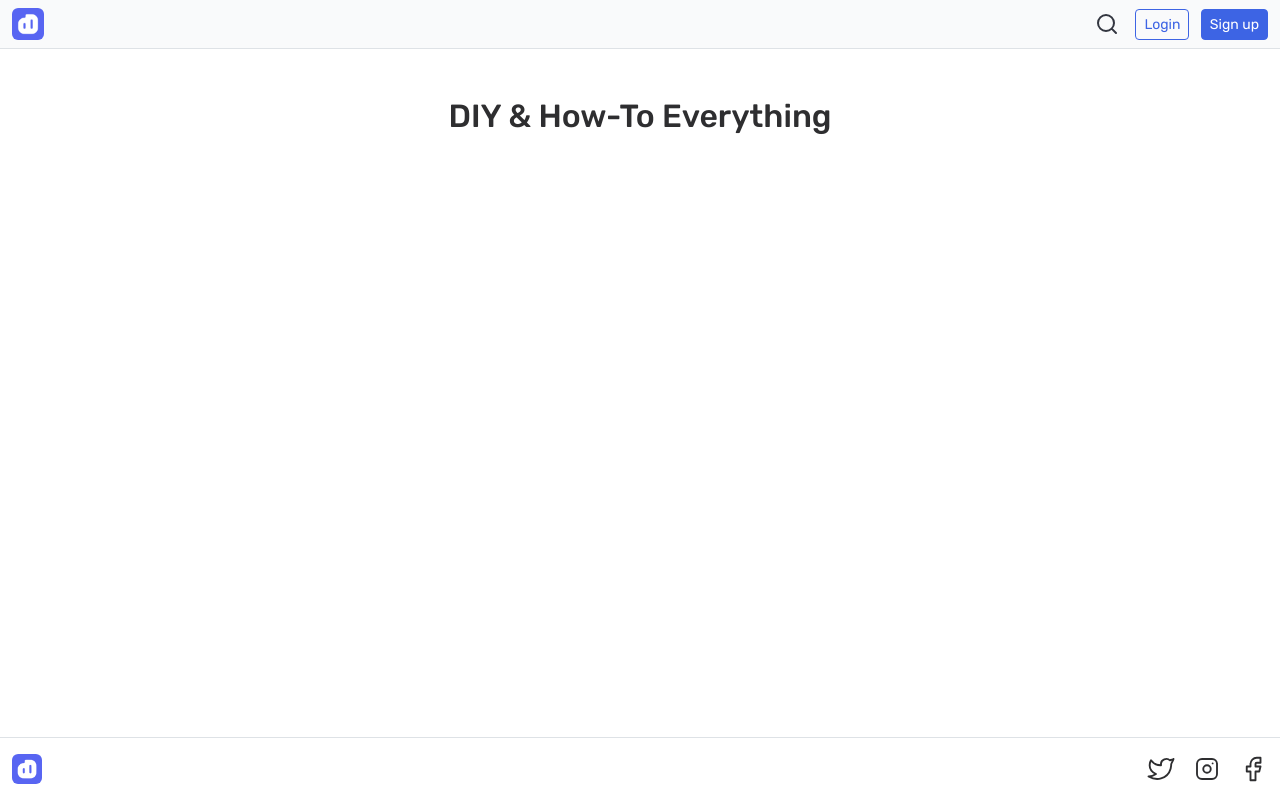
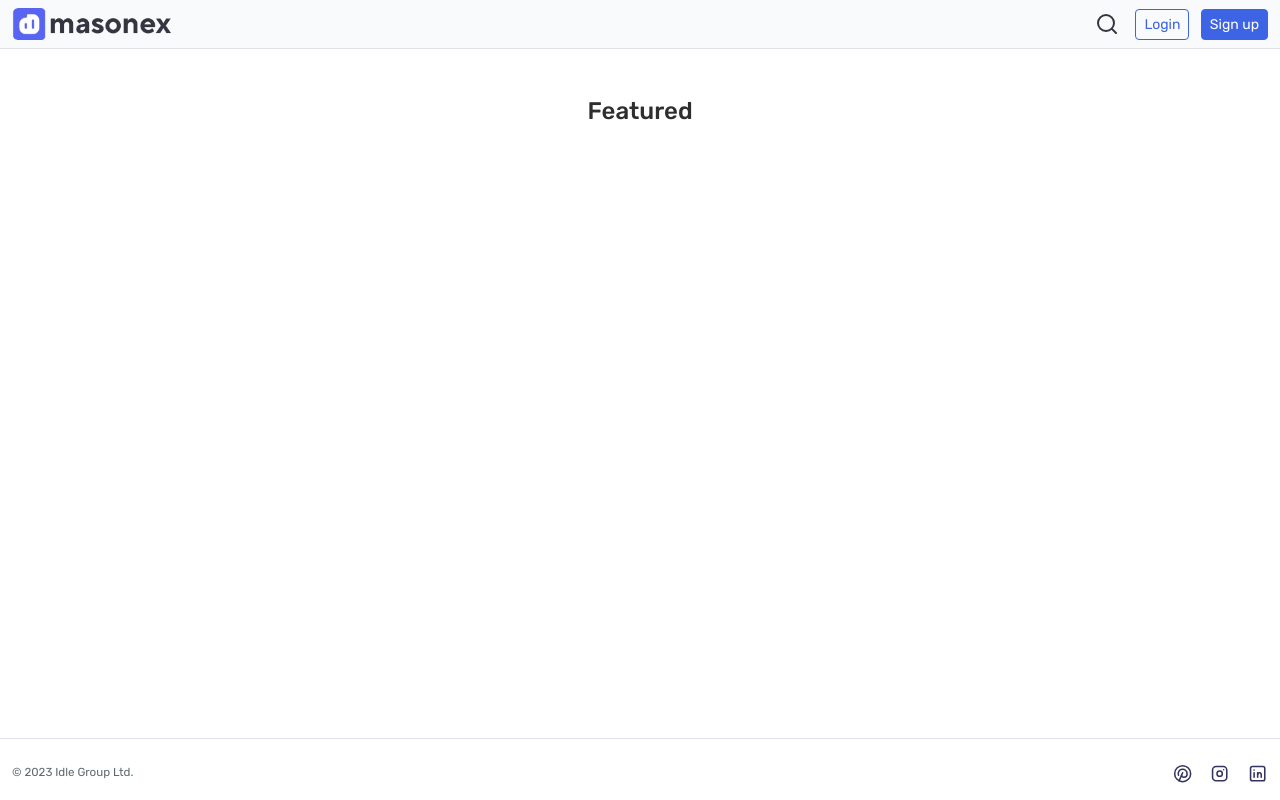
Before and after one commit to zobweyt/curiouse, a Django app: page / in a window 1280 px wide. Run offline with Django 4.2, Linux system fonts and the light colour scheme; data that the repository does not hold is empty; some libraries are stand-ins or nearby versions.

Commit message:
fasfasfsasfas

```diff
--- a/masonex/feed/templates/feed/base.html
+++ b/masonex/feed/templates/feed/base.html
@@ -22,7 +22,7 @@
     <script src="{% static 'feed/js/main.js' %}"></script>
     {% block extrascript %}
     {% endblock extrascript %}
-    <link rel="icon" href="{% static 'feed/dist/images/mlogo.ico' %}" type="image/x-icon">
+    <link rel="icon" href="{% static 'feed/dist/images/logo.png' %}" type="image/x-icon">
 </head>
 <body class="d-flex flex-column min-vh-100">
     {% block body %}
--- a/masonex/feed/templates/feed/includes/footer.html
+++ b/masonex/feed/templates/feed/includes/footer.html
@@ -1,20 +1,22 @@
 {% load static %}
 
-<footer class="py-3 border-top">
-    <div class="container-xxl d-flex justify-content-between ">
-        <a href="{% url 'home' %}" class="m-0 p-0 d-block"><img src="{% static 'feed/dist/images/logo.png' %}" alt="masonex" height="30"></a>
-        <ul class="list-unstyled d-flex gap-3 m-0">
+<footer class="pt-4 pb-3 border-top">
+    <div class="container-xxl d-flex justify-content-between align-items-center">
+        <p class="mb-0 text-muted fs-sm">&copy; 2023 Idle Group Ltd.</p>
+        <ul class="list-unstyled mb-0 d-flex flex-wrap gap-2 gap-sm-3">
             <li>
-                <a class="nav-link d-block" href="#">
-                    <svg xmlns="http://www.w3.org/2000/svg" width="30" height="30" viewBox="0 0 24 24" stroke-width="1.5" stroke="currentColor" fill="none" stroke-linecap="round" stroke-linejoin="round">
+                <a class="d-block" href="https://www.pinterest.com/">
+                    <svg xmlns="http://www.w3.org/2000/svg" class="icon fs-5" width="24" height="24" viewBox="0 0 24 24" stroke-width="1.75" stroke="#333460" fill="none" stroke-linecap="round" stroke-linejoin="round">
                         <path stroke="none" d="M0 0h24v24H0z" fill="none"></path>
-                        <path d="M22 4.01c-1 .49 -1.98 .689 -3 .99c-1.121 -1.265 -2.783 -1.335 -4.38 -.737s-2.643 2.06 -2.62 3.737v1c-3.245 .083 -6.135 -1.395 -8 -4c0 0 -4.182 7.433 4 11c-1.872 1.247 -3.739 2.088 -6 2c3.308 1.803 6.913 2.423 10.034 1.517c3.58 -1.04 6.522 -3.723 7.651 -7.742a13.84 13.84 0 0 0 .497 -3.753c-.002 -.249 1.51 -2.772 1.818 -4.013z"></path>
+                        <line x1="8" y1="20" x2="12" y2="11"></line>
+                        <path d="M10.7 14c.437 1.263 1.43 2 2.55 2c2.071 0 3.75 -1.554 3.75 -4a5 5 0 1 0 -9.7 1.7"></path>
+                        <circle cx="12" cy="12" r="9"></circle>
                     </svg>
                 </a>
             </li>
             <li>
-                <a class="nav-link d-block" href="#">
-                    <svg xmlns="http://www.w3.org/2000/svg" width="30" height="30" viewBox="0 0 24 24" stroke-width="1.5" stroke="currentColor" fill="none" stroke-linecap="round" stroke-linejoin="round">
+                <a class="d-block" href="https://www.instagram.com/">
+                    <svg xmlns="http://www.w3.org/2000/svg" class="icon fs-5" width="24" height="24" viewBox="0 0 24 24" stroke-width="1.75" stroke="#333460" fill="none" stroke-linecap="round" stroke-linejoin="round">
                         <path stroke="none" d="M0 0h24v24H0z" fill="none"></path>
                         <rect x="4" y="4" width="16" height="16" rx="4"></rect>
                         <circle cx="12" cy="12" r="3"></circle>
@@ -23,10 +25,14 @@
                 </a>
             </li>
             <li>
-                <a class="nav-link d-block" href="#">
-                    <svg xmlns="http://www.w3.org/2000/svg" width="30" height="30" viewBox="0 0 24 24" stroke-width="1.5" stroke="currentColor" fill="none" stroke-linecap="round" stroke-linejoin="round">
+                <a class="d-block" href="https://www.linkedin.com/">
+                    <svg xmlns="http://www.w3.org/2000/svg" class="icon fs-5" width="24" height="24" viewBox="0 0 24 24" stroke-width="1.75" stroke="#333460" fill="none" stroke-linecap="round" stroke-linejoin="round">
                         <path stroke="none" d="M0 0h24v24H0z" fill="none"></path>
-                        <path d="M7 10v4h3v7h4v-7h3l1 -4h-4v-2a1 1 0 0 1 1 -1h3v-4h-3a5 5 0 0 0 -5 5v2h-3"></path>
+                        <rect x="4" y="4" width="16" height="16" rx="2"></rect>
+                        <line x1="8" y1="11" x2="8" y2="16"></line>
+                        <line x1="8" y1="8" x2="8" y2="8.01"></line>
+                        <line x1="12" y1="16" x2="12" y2="11"></line>
+                        <path d="M16 16v-3a2 2 0 0 0 -4 0"></path>
                     </svg>
                 </a>
             </li>
--- a/masonex/feed/templates/feed/includes/header.html
+++ b/masonex/feed/templates/feed/includes/header.html
@@ -4,7 +4,7 @@
     <div class="container-xxl">
         <div class="d-flex flex-wrap align-items-center justify-content-center">
             <a href="{% url 'home' %}" class="d-flex align-items-center">
-                <img src="{% static 'feed/dist/images/logo.png' %}" alt="Logo" width="32" height="32">
+                <img src="{% static 'feed/dist/images/masonex.png' %}" height="32">
             </a>
             <div class="ms-auto me-2 me-md-3">
                 <a href="{% url 'search' %}">
@@ -38,6 +38,19 @@
                     </li>
                     <li class="p-0"><hr class="dropdown-divider"></li>
                     <li>
+                        <a class="dropdown-item" href="{% url 'post_create' %}">
+                            <div class="d-flex align-items-center gap-2">
+                                <svg xmlns="http://www.w3.org/2000/svg" class="icon" width="24" height="24" viewBox="0 0 24 24" stroke-width="2" stroke="currentColor" fill="none" stroke-linecap="round" stroke-linejoin="round">
+                                    <path stroke="none" d="M0 0h24v24H0z" fill="none"></path>
+                                    <rect x="4" y="4" width="16" height="16" rx="2"></rect>
+                                    <line x1="9" y1="12" x2="15" y2="12"></line>
+                                    <line x1="12" y1="9" x2="12" y2="15"></line>
+                                </svg>
+                                Create post
+                            </div>
+                        </a>
+                    </li>
+                    <li>
                         <a class="dropdown-item" href="{% url 'user' request.user.username %}">
                             <div class="d-flex align-items-center gap-2">
                                 <svg xmlns="http://www.w3.org/2000/svg" class="icon" width="24" height="24" viewBox="0 0 24 24" stroke-width="2" stroke="currentColor" fill="none" stroke-linecap="round" stroke-linejoin="round">
@@ -50,22 +63,6 @@
                                     <path d="M4 16h3"></path>
                                 </svg>
                                 My profile
-                            </div>
-                        </a>
-                    </li>
-                    <li>
-                        <a class="dropdown-item" href="{% url 'post_create' %}">
-                            <div class="d-flex align-items-center gap-2">
-                                <svg xmlns="http://www.w3.org/2000/svg" class="icon" width="20" height="20" viewBox="0 0 24 24" stroke-width="2" stroke="currentColor" fill="none" stroke-linecap="round" stroke-linejoin="round">
-                                   <path stroke="none" d="M0 0h24v24H0z" fill="none"></path>
-                                   <path d="M19 10h-14"></path>
-                                   <path d="M5 6h14"></path>
-                                   <path d="M14 14h-9"></path>
-                                   <path d="M5 18h6"></path>
-                                   <path d="M18 15v6"></path>
-                                   <path d="M15 18h6"></path>
-                                </svg>
-                                Create an article
                             </div>
                         </a>
                     </li>
@@ -87,10 +84,17 @@
                             <div class="d-flex align-items-center gap-2">
                                 <svg xmlns="http://www.w3.org/2000/svg" class="icon" width="24" height="24" viewBox="0 0 24 24" stroke-width="2" stroke="currentColor" fill="none" stroke-linecap="round" stroke-linejoin="round">
                                     <path stroke="none" d="M0 0h24v24H0z" fill="none"></path>
-                                    <path d="M4 4h6v8h-6z"></path>
-                                    <path d="M4 16h6v4h-6z"></path>
-                                    <path d="M14 12h6v8h-6z"></path>
-                                    <path d="M14 4h6v4h-6z"></path>
+                                    <rect x="3" y="4" width="18" height="8" rx="3"></rect>
+                                    <path d="M12 20h-6a3 3 0 0 1 -3 -3v-2a3 3 0 0 1 3 -3h10.5"></path>
+                                    <circle cx="18.001" cy="18" r="2"></circle>
+                                    <path d="M18.001 14.5v1.5"></path>
+                                    <path d="M18.001 20v1.5"></path>
+                                    <path d="M21.032 16.25l-1.299 .75"></path>
+                                    <path d="M16.27 19l-1.3 .75"></path>
+                                    <path d="M14.97 16.25l1.3 .75"></path>
+                                    <path d="M19.733 19l1.3 .75"></path>
+                                    <path d="M7 8v.01"></path>
+                                    <path d="M7 16v.01"></path>
                                 </svg>
                                 Administration
                             </div>
--- a/masonex/feed/templates/feed/index.html
+++ b/masonex/feed/templates/feed/index.html
@@ -1,6 +1,7 @@
 {% extends 'feed/base_site.html' %}
+{% load static %}
 
 {% block content %}
-<h2 class="my-4 text-center">DIY & How-To Everything</h2>
+<h2 class="my-4 text-center fs-4">Featured</h2>
 {% include 'feed/includes/post_listing.html' %}
 {% endblock content %}
--- a/masonex/feed/templates/feed/profile/profile_auth_update_form.html
+++ b/masonex/feed/templates/feed/profile_auth_update_form.html
@@ -1,4 +1,4 @@
-{% extends 'feed/profile/profile_update_form.html' %}
+{% extends 'feed/profile_update_form.html' %}
 
 {% block body %}
 {% with width=4 use_back=True %}{{ block.super }}{% endwith %}
--- a/masonex/feed/templates/feed/profile/profile_update.html
+++ b/masonex/feed/templates/feed/profile_update.html
@@ -1,4 +1,4 @@
-{% extends 'feed/profile/profile_update_form.html' %}
+{% extends 'feed/profile_update_form.html' %}
 {% load static feed_tags %}
 
 {% block form_content %}
--- a/masonex/feed/urls.py
+++ b/masonex/feed/urls.py
@@ -7,6 +7,7 @@ from feed.views import (
     PostDetailView,
     PostCreateView,
     PostUpdateView,
+    post_delete,
     UserAuthenticiationView,
     UserRegistrationView,
     UserProfileView,
@@ -14,7 +15,6 @@ from feed.views import (
     UserEmailChangeView,
     AuthorDetailView,
     logout_user,
-    post_delete,
 )
 
 urlpatterns = [
@@ -36,6 +36,3 @@ urlpatterns = [
     path('post/<int:post_id>/<slug:post_slug>/delete/', post_delete, name='post_delete'),
     path('post/<int:post_id>/delete/',post_delete),
 ]
-
-# handler404 = None
-# handler500 = None
--- a/masonex/feed/views.py
+++ b/masonex/feed/views.py
@@ -96,7 +96,7 @@ class PostUpdateView(AuthorRequiredMixin, PostMixin, UpdateView):
 class UserProfileView(LoginRequiredMixin, SuccessMessageMixin, UpdateView):
     model = User
     form_class = ProfileForm
-    template_name = 'feed/profile/profile_update.html'
+    template_name = 'feed/profile_update.html'
     extra_context = {'title': 'Profile'}
     success_message = 'The profile has been successfully updated!'
 
@@ -109,7 +109,7 @@ class UserProfileView(LoginRequiredMixin, SuccessMessageMixin, UpdateView):
 
 class UserPasswordChangeView(SuccessMessageMixin, PasswordChangeView):
     form_class = UserPasswordChangeForm
-    template_name = 'feed/profile/profile_auth_update_form.html'
+    template_name = 'feed/profile_auth_update_form.html'
     success_url = reverse_lazy('profile')
     success_message = 'The password has been successfully changed!'
     extra_context = {'action': reverse_lazy('password_change')}
@@ -117,7 +117,7 @@ class UserPasswordChangeView(SuccessMessageMixin, PasswordChangeView):
 
 class UserEmailChangeView(LoginRequiredMixin, SuccessMessageMixin, FormView):
     form_class = UserEmailChangeForm
-    template_name = 'feed/profile/profile_auth_update_form.html'
+    template_name = 'feed/profile_auth_update_form.html'
     success_url = reverse_lazy('profile')
     success_message = 'The email has been successfully changed!'
     extra_context = {
@@ -180,3 +180,11 @@ def post_delete(request, post_id, post_slug):
     post = get_object_or_404(Post, pk=post_id)
     post.delete()
     return redirect('home')
+
+
+def handle_page_not_found(request, exception):
+    return render(request, 'feed/handlers/404.html')
+
+
+def handle_server_error(request, *args, **kwargs):
+    return render(request, 'feed/handlers/500.html')
--- a/masonex/masonex/urls.py
+++ b/masonex/masonex/urls.py
@@ -2,6 +2,7 @@ from django.contrib import admin
 from django.urls import path, include
 
 from masonex import settings
+from feed.views import handle_page_not_found, handle_server_error
 
 urlpatterns = [
     path('admin/', admin.site.urls),
@@ -14,3 +15,6 @@ if settings.DEBUG:
     urlpatterns += static(settings.MEDIA_URL, document_root=settings.MEDIA_ROOT)
 
     urlpatterns.append(path('__debug__', include('debug_toolbar.urls')))
+
+handler404 = handle_page_not_found
+handler500 = handle_server_error
```
Also changed, not shown: masonex/feed/templates/feed/handlers/404.html (+13 -0 lines), masonex/feed/templates/feed/handlers/500.html (+13 -0 lines), masonex/feed/static/feed/dist/images/404.svg (renamed from masonex/feed/static/feed/dist/images/not_found.svg), masonex/feed/static/feed/dist/images/500.svg (added), masonex/feed/static/feed/dist/images/mlogo.ico (deleted), masonex/feed/templates/feed/profile_update_form.html (renamed from masonex/feed/templates/feed/profile/profile_update_form.html).
